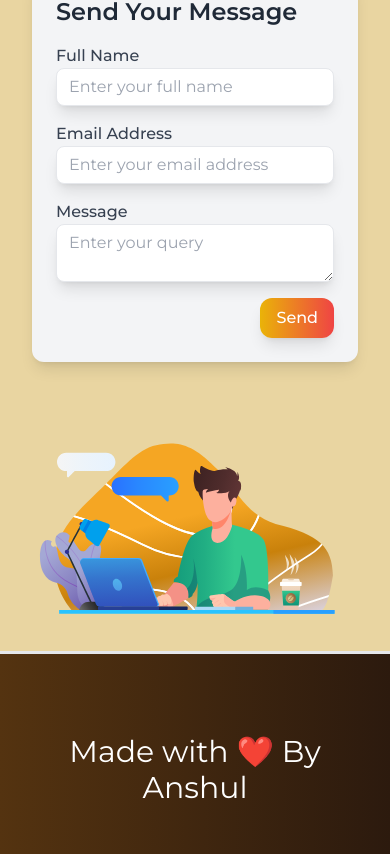
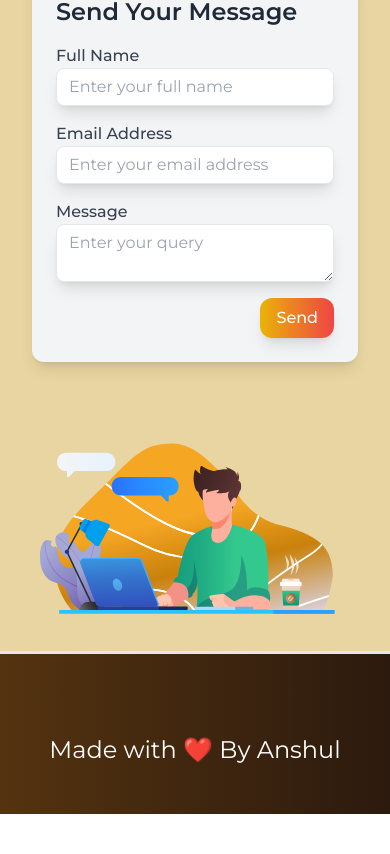
Before and after one commit to Anshul070702/MyPortfolio, a React (Vite) app: page / in a window 390 px wide. Shown: the part 4646-5500 px from the top of the page. After the commit the page ends 5460 px from the top, so only its background shows below. Built offline with nearby package versions, Linux system fonts and the light colour scheme.

Commit message:
footer fixed

```diff
--- a/src/components/Footer.jsx
+++ b/src/components/Footer.jsx
@@ -27,7 +27,7 @@ function Footer() {
             </div>
           </div> */}
           <div className="mt-8 border-gray-500 text-center">
-            <p className="text-3xl">Made with ❤️ By Anshul</p>
+            <p className="text-2xl md:text-3xl">Made with ❤️ By Anshul</p>
           </div>
         </div>
       </footer>
--- a/src/components/Home.jsx
+++ b/src/components/Home.jsx
@@ -9,7 +9,7 @@ import { BsTwitterX, BsLinkedin } from "react-icons/bs";
 function Home() {
   const handleViewResume = () => {
     window.open(
-      "https://drive.google.com/file/d/1PDC6iT7-v9_6T0exJXFYVub34Z6r6Q0l/view?usp=sharing",
+      "https://drive.google.com/file/d/1rDaRbFCdMDQUCSlzmQ3puPy9JZ0Lvf9D/view?usp=sharing",
       "_blank"
     );
   };
```
